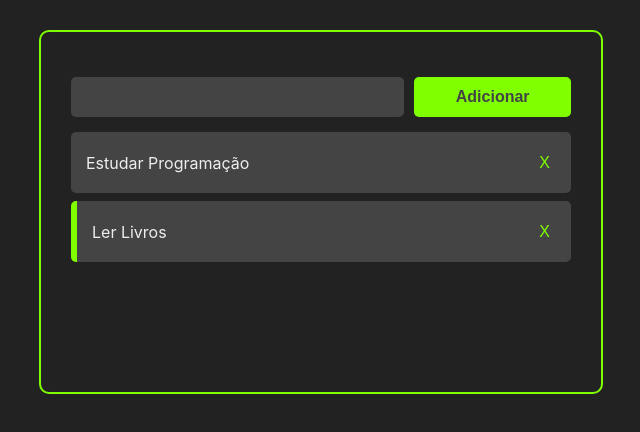
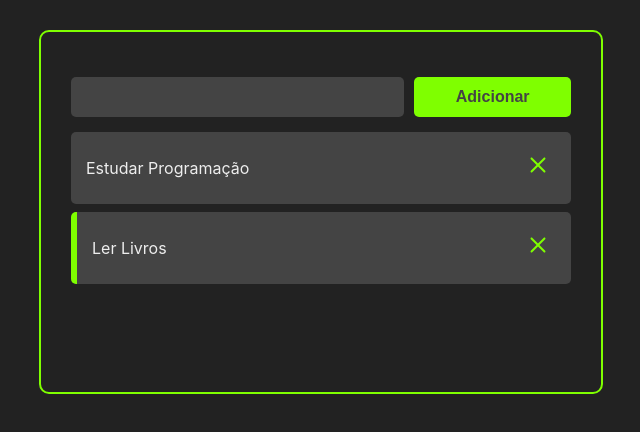
Before and after one commit to LuizCBonini/curso-react, a React (Create React App) app: page / in a window 1280 px wide. Shown: the top 432 px of the page, without its empty margins (319-959 px from the left). Built offline with nearby package versions, Linux system fonts and the light colour scheme.

Commit message:
Adição do react icon

```diff
--- a/package.json
+++ b/package.json
@@ -8,6 +8,7 @@
     "@testing-library/user-event": "^13.5.0",
     "react": "^17.0.2",
     "react-dom": "^17.0.2",
+    "react-icons": "^4.3.1",
     "react-scripts": "5.0.0",
     "uuid": "^8.3.2",
     "web-vitals": "^2.1.4"
--- a/src/components/Task.css
+++ b/src/components/Task.css
@@ -16,6 +16,6 @@
 .remove-task-button {
     background-color: #444;
     border: none;
-    font-size: 16px;
+    font-size: 24px;
     color: chartreuse;
 }
--- a/src/components/Task.jsx
+++ b/src/components/Task.jsx
@@ -1,6 +1,7 @@
 // imr importa o React e sfc e depois tab cria o componente
 
 import React from 'react';
+import {CgClose} from 'react-icons/cg'
 
 import './Task.css'
 
@@ -13,7 +14,7 @@ const Task = ({ task, handleTaskClick, handleTaskDeletion }) => {
             </div>
 
             <div className="buttons-container">
-                <button className="remove-task-button" onClick={() => handleTaskDeletion(task.id)}>X</button>
+                <button className="remove-task-button" onClick={() => handleTaskDeletion(task.id)}><CgClose/></button>
             </div>
         </div>
     )
```
Also changed, not shown: 1 other file (tests, documents, lock files or other folders).
